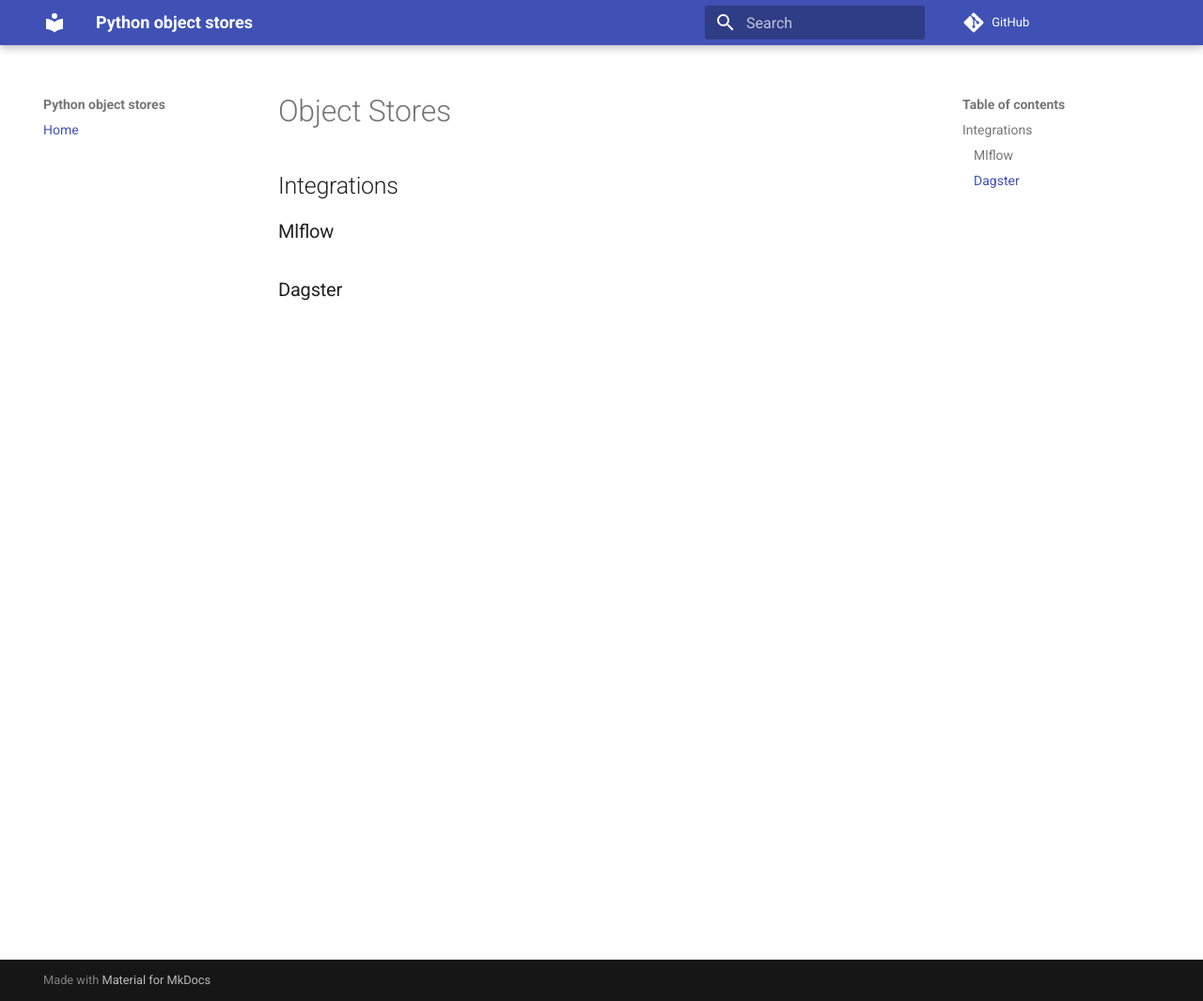
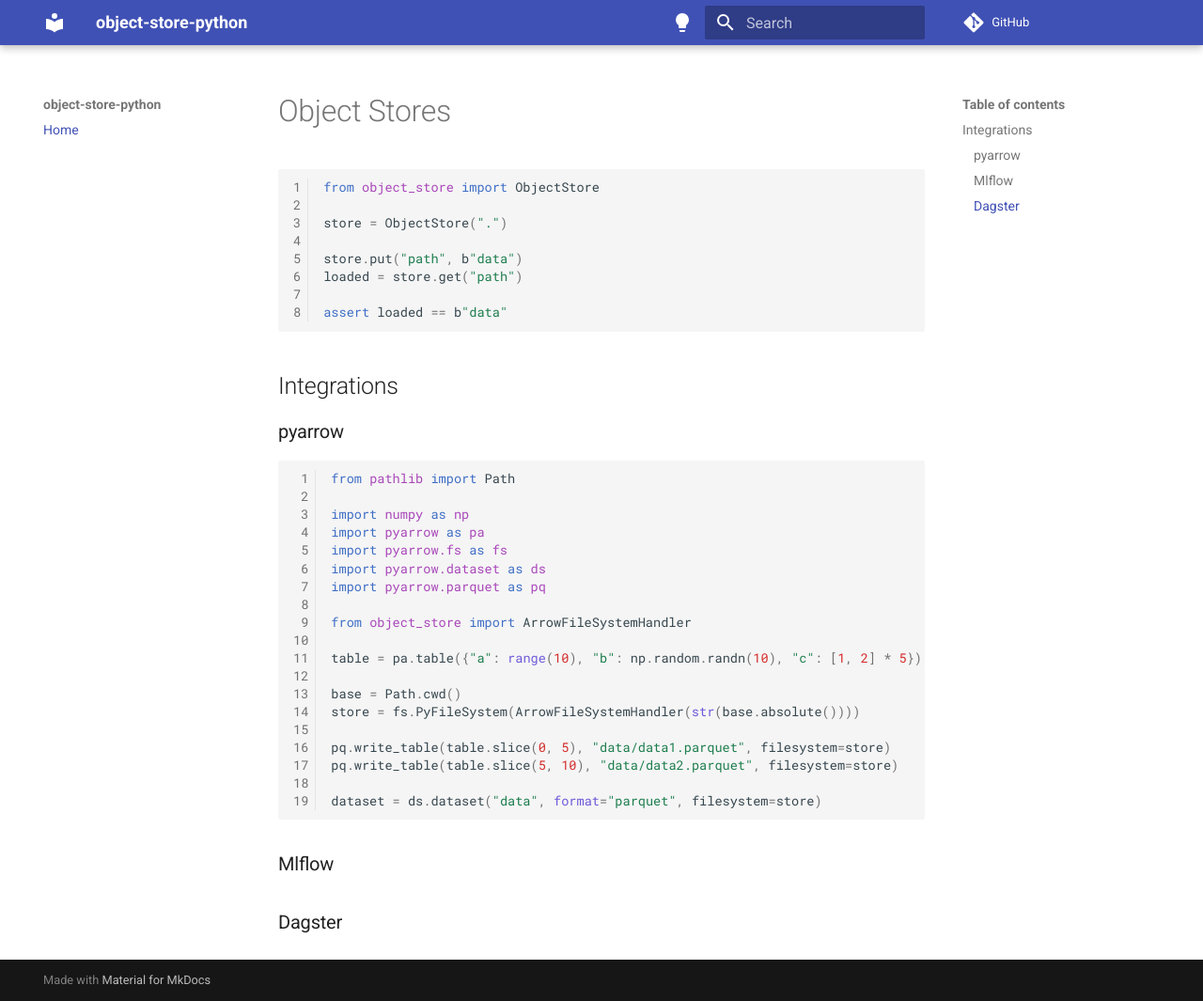
Before and after one commit to roeap/object-store-python, an MkDocs documentation site: the page built from docs/index.md, in a window 1280 px wide and 1065 px high. Shown: the whole window at 94% size. Built offline with MkDocs 1.6.1 and Material for MkDocs 9.7.7, drawn with Linux system fonts in a browser that asks for light colours; comment, search, counter and statistics services are not loaded.

Commit message:
docs: cleanup

````diff
--- a/docs/index.md
+++ b/docs/index.md
@@ -1,6 +1,41 @@
 # Object Stores
 
+```py
+from object_store import ObjectStore
+
+store = ObjectStore(".")
+
+store.put("path", b"data")
+loaded = store.get("path")
+
+assert loaded == b"data"
+```
+
 ## Integrations
+
+### pyarrow
+
+```py
+from pathlib import Path
+
+import numpy as np
+import pyarrow as pa
+import pyarrow.fs as fs
+import pyarrow.dataset as ds
+import pyarrow.parquet as pq
+
+from object_store import ArrowFileSystemHandler
+
+table = pa.table({"a": range(10), "b": np.random.randn(10), "c": [1, 2] * 5})
+
+base = Path.cwd()
+store = fs.PyFileSystem(ArrowFileSystemHandler(str(base.absolute())))
+
+pq.write_table(table.slice(0, 5), "data/data1.parquet", filesystem=store)
+pq.write_table(table.slice(5, 10), "data/data2.parquet", filesystem=store)
+
+dataset = ds.dataset("data", format="parquet", filesystem=store)
+```
 
 ### Mlflow
 
--- a/mkdocs.yaml
+++ b/mkdocs.yaml
@@ -1,4 +1,4 @@
-site_name: Python object stores
+site_name: object-store-python
 repo_url: https://github.com/roeap/object-store-python
 
 nav:
@@ -6,3 +6,27 @@
 
 theme:
   name: material
+  palette:
+    # Palette toggle for light mode
+    - media: "(prefers-color-scheme: light)"
+      scheme: default
+
+      toggle:
+        icon: material/lightbulb
+        name: Switch to dark mode
+
+    # Palette toggle for dark mode
+    - media: "(prefers-color-scheme: dark)"
+      scheme: slate
+      toggle:
+        icon: material/lightbulb-outline
+        name: Switch to system preference
+
+markdown_extensions:
+  - admonition
+  - pymdownx.highlight:
+      anchor_linenums: true
+      linenums: true
+  - pymdownx.inlinehilite
+  - pymdownx.snippets
+  - pymdownx.superfences
````
Also changed, not shown: README.md (+4 -0 lines), 1 other file.
